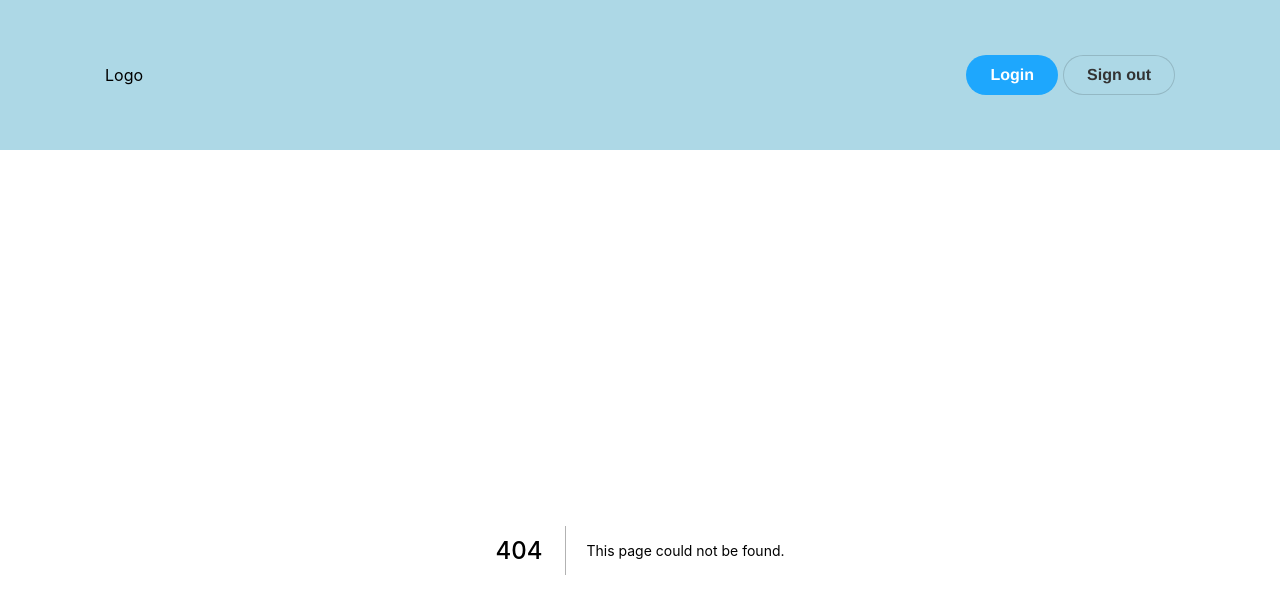
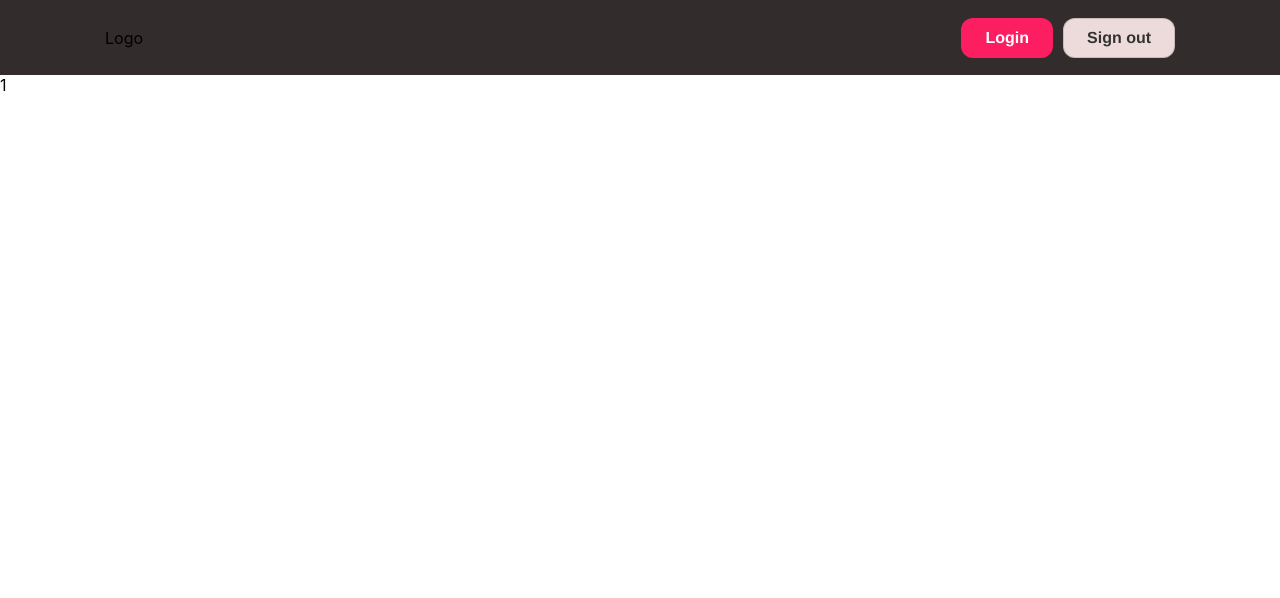
Before and after one commit to tom-horne/diss-app, a Next.js app: page /dashboard/events/1 in a window 1280 px wide. Before the commit this address had no page. Shown: the top 598 px of the page. Built offline with nearby package versions, Linux system fonts and the light colour scheme.

Commit message:
changes to styling and event page

```diff
--- a/components/Button/Button.js
+++ b/components/Button/Button.js
@@ -6,12 +6,12 @@ const Clicker = styled.button`
   font-family: 'Nunito Sans', 'Helvetica Neue', Helvetica, Arial, sans-serif;
   font-weight: 700;
   border: 0;
-  border-radius: 3em;
+  border-radius: 0.75em;
   cursor: pointer;
   display: inline-block;
   line-height: 1;
-  margin-left: 5px;
-  background: ${props => props.primary ? "#1ea7fd" : "transparent"};
+  margin-left: 10px;
+  background: ${props => props.primary ? "#fd1e61" : "#eddada"};
   box-shadow: ${props => props.primary ? "none" : "rgba(0, 0, 0, 0.15) 0px 0px 0px 1px inset"};
   color: ${props => props.primary ? "white" : "#333"};
 
--- a/components/Header/Header.js
+++ b/components/Header/Header.js
@@ -7,7 +7,7 @@ import Image from 'next/image'
 import Button from '../Button/Button';
 
 const Outer = styled.header`
-  background: lightblue;
+  background: #332c2c;
 
 `;
 
@@ -16,7 +16,7 @@ const Outer = styled.header`
 const Wrapper = styled.div`
   /* height: ${props => props.isSearchOpen ? "100vh" : "150px"}; */
   max-height: 150px;
-  height: 150px;
+  height: 75px;
   /* min-height: 150px; */
   padding: 15px 20px;
   display: flex;
--- /dev/null
+++ b/pages/dashboard/events/[id].js
@@ -0,0 +1,15 @@
+import React from 'react'
+import {useRouter} from 'next/router'
+
+const Event = () => {
+
+    const router = useRouter();
+    const { id } = router.query;
+    console.log(router);
+
+  return (
+    <div>{id}</div>
+  )
+}
+
+export default Event
--- a/pages/index.js
+++ b/pages/index.js
@@ -4,9 +4,9 @@ import { Container, Row, Col } from 'react-grid-system';
 
 export default function Home() {
   return (
-    <div>
+    <Container>
       Homepage
       <Link href="/dashboard">Dashboard</Link>
-    </div>
+    </Container>
   )
 }
```
Also changed, not shown: pages/dashboard/index.js (+13 -5 lines).
